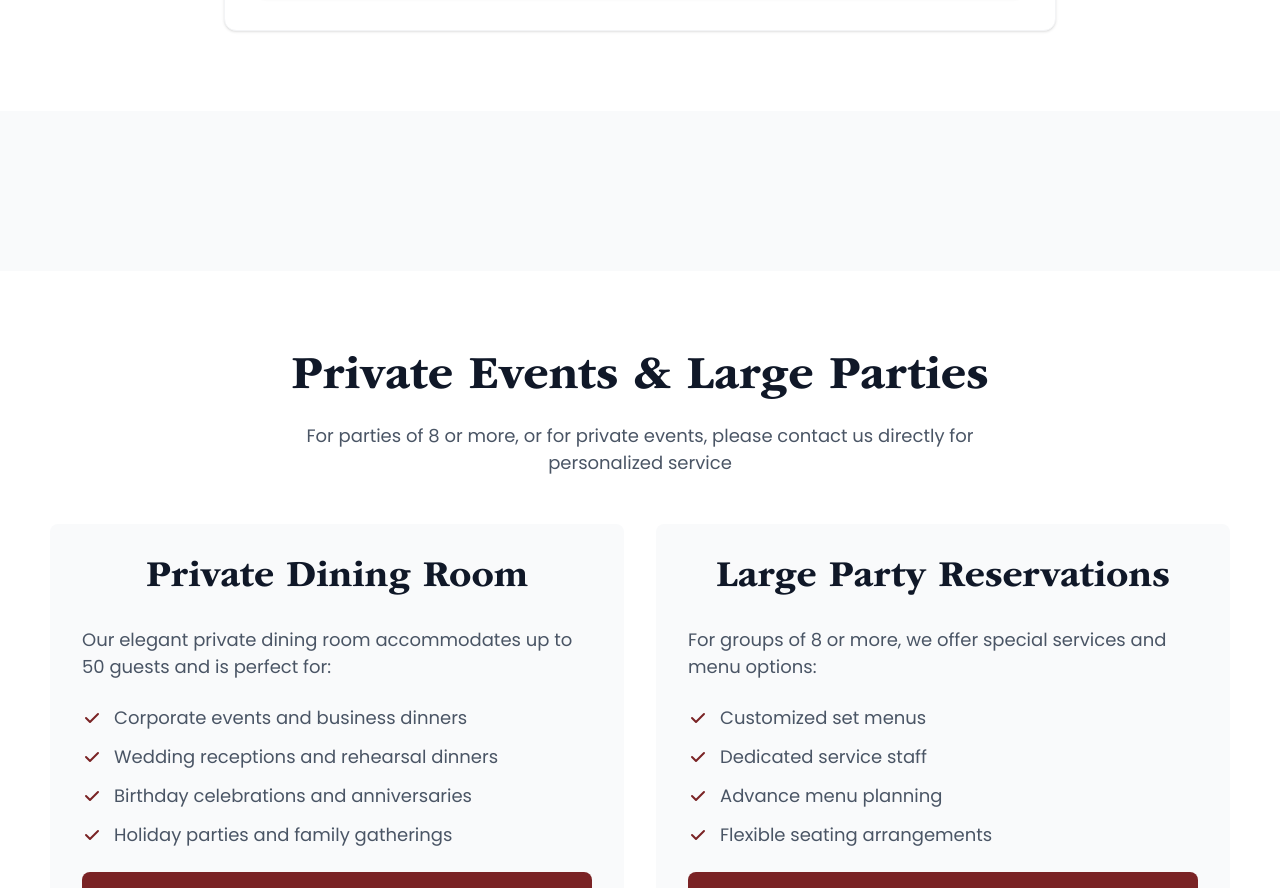
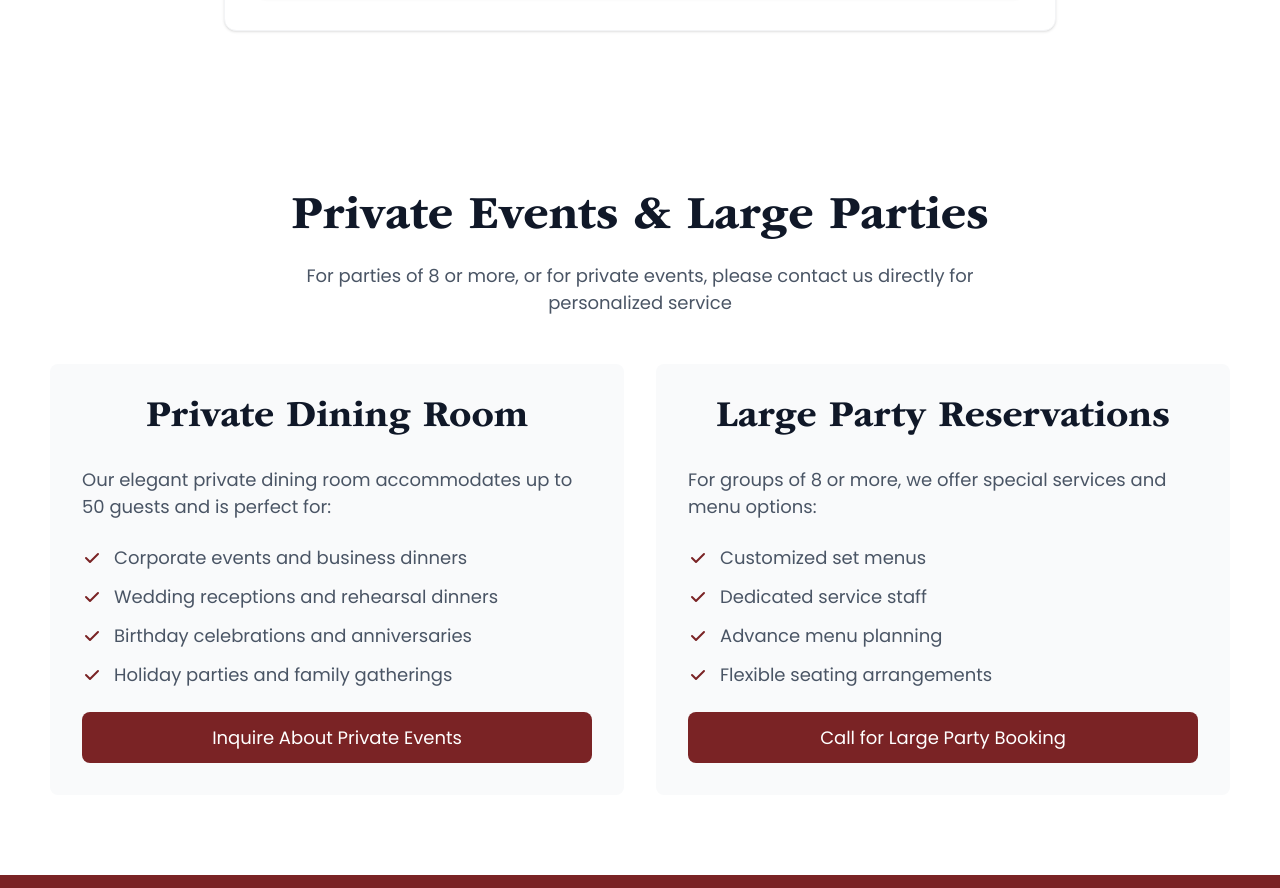
Before and after one commit to LYNKSPortal/la-nuova-isola-iom, a Next.js app: page /reservations in a window 1280 px wide. Shown: the part 1792-2680 px from the top of the page. Built offline with nearby package versions, Linux system fonts and the light colour scheme.

Commit message:
Remove empty Reservation Info section container

```diff
--- a/src/app/reservations/page.tsx
+++ b/src/app/reservations/page.tsx
@@ -20,11 +20,6 @@ export default function Reservations() {
       <Header />
       <ReservationForm />
 
-      {/* Reservation Info */}
-      <section className="py-20 bg-gray-50">
-        <div className="px-[20px] sm:px-[20px] md:px-[50px] lg:px-[50px] xl:px-[50px]">
-        </div>
-      </section>
 
       {/* Private Events */}
       <section className="py-20 bg-white">
```
